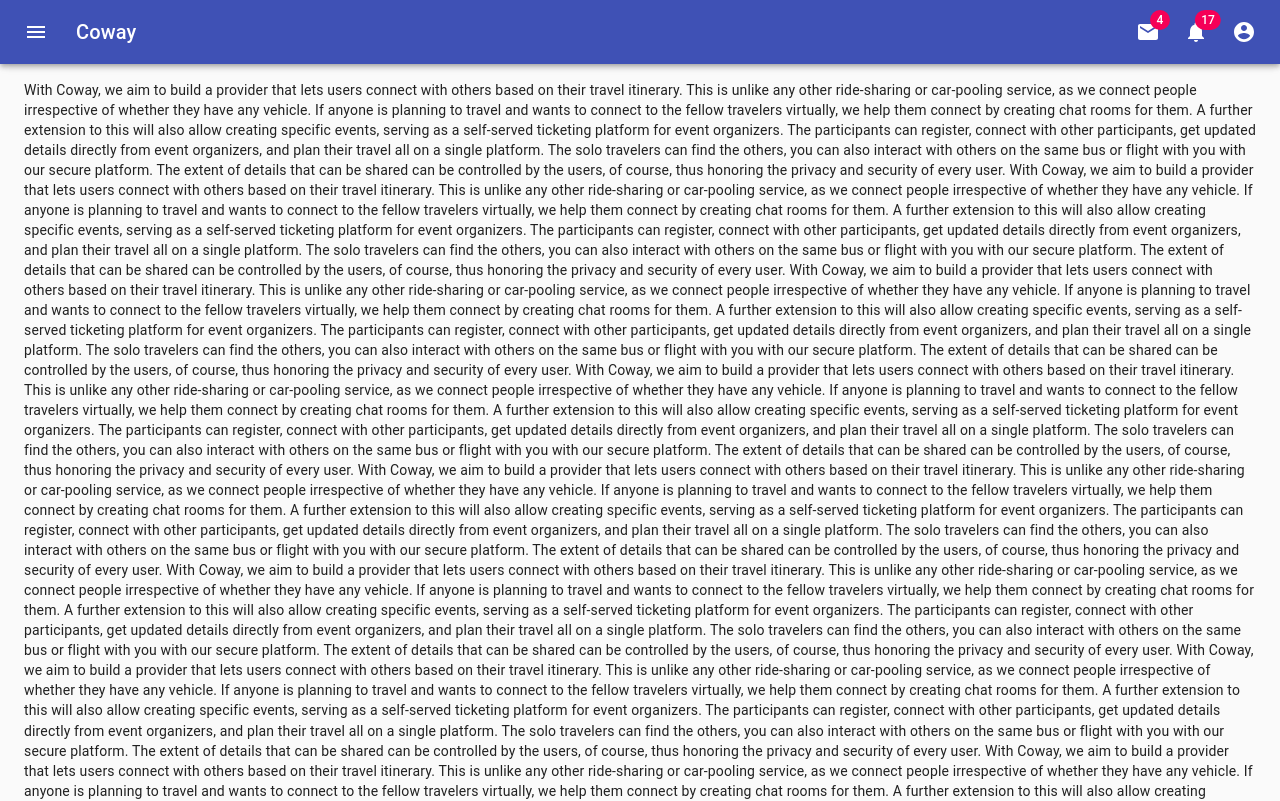
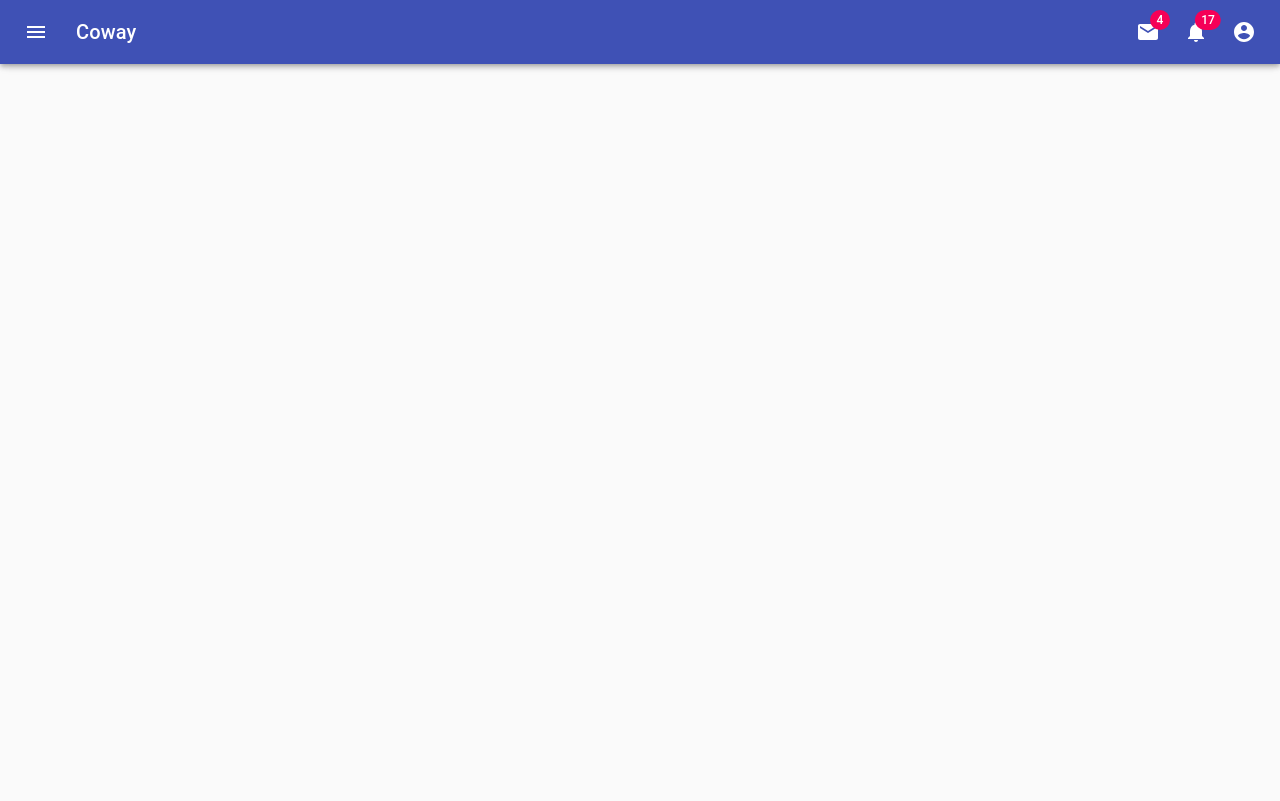
Before and after one commit to sharath-golluri97/coway, a React (Create React App) app: page / in a window 1280 px wide. Shown: the top 801 px of the page. Built offline with nearby package versions, Linux system fonts and the light colour scheme.

Commit message:
Changes in Appbar Component

```diff
--- a/src/App.js
+++ b/src/App.js
@@ -2,15 +2,32 @@
 import { createMuiTheme, makeStyles, ThemeProvider } from '@material-ui/core/styles';
 import AppBar from './client/commons/appBar/appBar.component';
 import './App.css';
+import Container from "@material-ui/core/Container";
+import Box from "@material-ui/core/Box";
+import ScrollTop from "./client/commons/appBar/scrollTop.molecule";
+import Fab from "@material-ui/core/Fab";
+import KeyboardArrowUpIcon from "@material-ui/icons/KeyboardArrowUp";
+
 
 function App() {
   return (
     <div>
-	    <ThemeProvider>
+	    {/*<ThemeProvider>*/}
 		    <AppBar/>
-	    </ThemeProvider>
-      {/* Welcome to Coway! */}
-      {/*Add landing page component here  */}
+            <Container>
+                <Box my={2}>
+
+                {/*  Include all the routes   */}
+
+
+                </Box>
+            </Container>
+            <ScrollTop>
+                <Fab color="secondary" size="small" aria-label="scroll back to top">
+                    <KeyboardArrowUpIcon />
+                </Fab>
+            </ScrollTop>
+	    {/*</ThemeProvider>*/}
     </div>
   );
 }
--- a/src/client/commons/appBar/appBar.component.jsx
+++ b/src/client/commons/appBar/appBar.component.jsx
@@ -118,20 +118,6 @@
 				handleMenuClose={handleMenuClose}
 			/>
 			<Toolbar id="back-to-top-anchor" />
-			<Container>
-				<Box my={2}>
-					{[...new Array(12)]
-						.map(
-							() => `With Coway, we aim to build a provider that lets users connect with others based on their travel itinerary. This is unlike any other ride-sharing or car-pooling service, as we connect people irrespective of whether they have any vehicle. If anyone is planning to travel and wants to connect to the fellow travelers virtually, we help them connect by creating chat rooms for them. A further extension to this will also allow creating specific events, serving as a self-served ticketing platform for event organizers. The participants can register, connect with other participants, get updated details directly from event organizers, and plan their travel all on a single platform. The solo travelers can find the others, you can also interact with others on the same bus or flight with you with our secure platform. The extent of details that can be shared can be controlled by the users, of course, thus honoring the privacy and security of every user.`,
-						)
-						.join('\n')}
-				</Box>
-			</Container>
-			<ScrollTop {...props}>
-				<Fab color="secondary" size="small" aria-label="scroll back to top">
-					<KeyboardArrowUpIcon />
-				</Fab>
-			</ScrollTop>
 		</div>
 	);
 }
```
Also changed, not shown: 1 other file (tests, documents, lock files or other folders).
